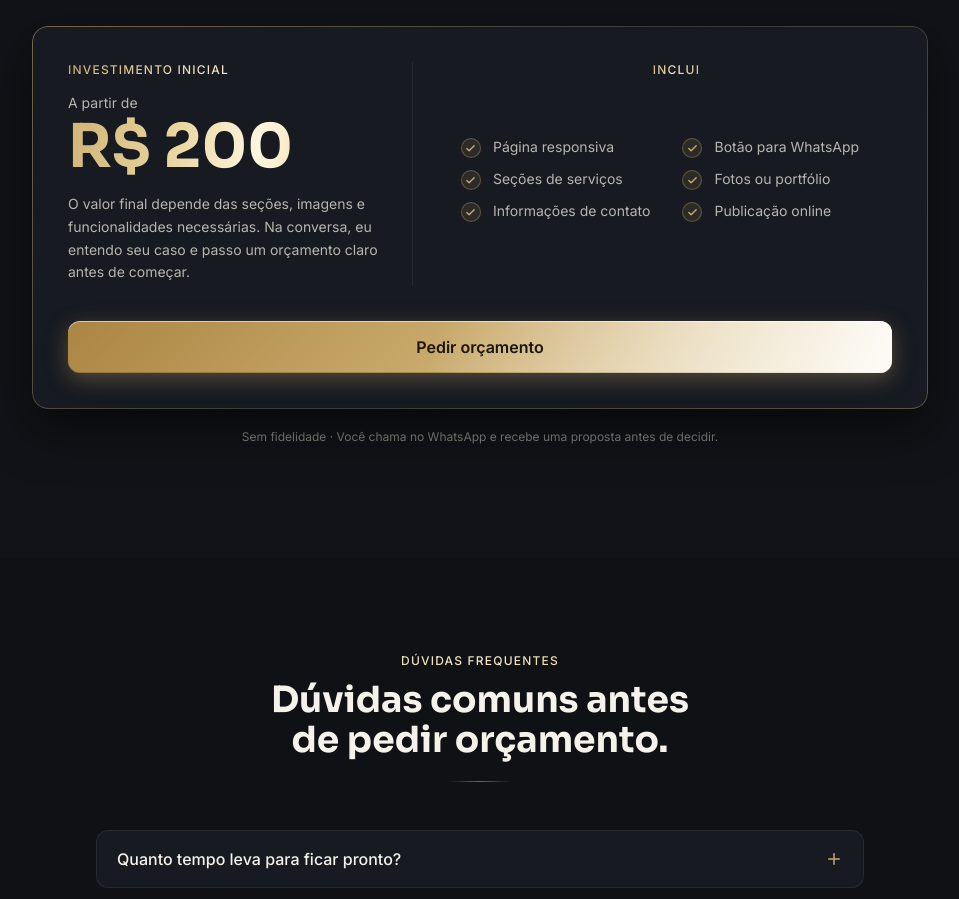
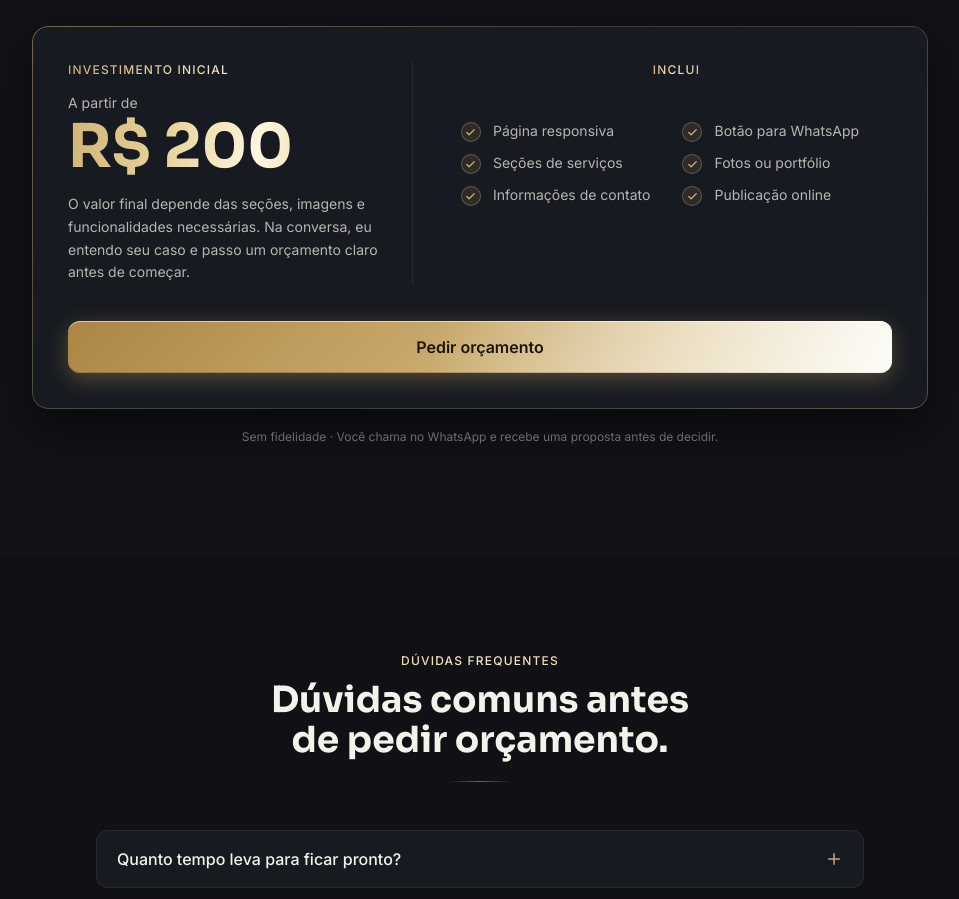
Before and after one commit to lucasfaustinodev/lucasfaustinodev, a Next.js app: page / in a window 1280 px wide. Shown: the part 4680-5579 px from the top of the page, without its empty margins (160-1119 px from the left). Built offline with nearby package versions, Linux system fonts and the light colour scheme; a web font is replaced by a local one.

Commit message:
Refina espacamento da lista de inclusos

```diff
--- a/components/pricing.tsx
+++ b/components/pricing.tsx
@@ -65,7 +65,7 @@ export function Pricing() {
                   <span className="text-xs font-medium text-gold-foil uppercase tracking-widest mb-5 block text-center">
                     Inclui
                   </span>
-                  <ul className="grid gap-3 sm:grid-cols-2 md:mt-10 md:max-w-md md:w-full">
+                  <ul className="grid gap-3 sm:grid-cols-2 md:mt-6 md:max-w-md md:w-full">
                     {features.map((feature, i) => (
                       <li
                         key={feature}
```
